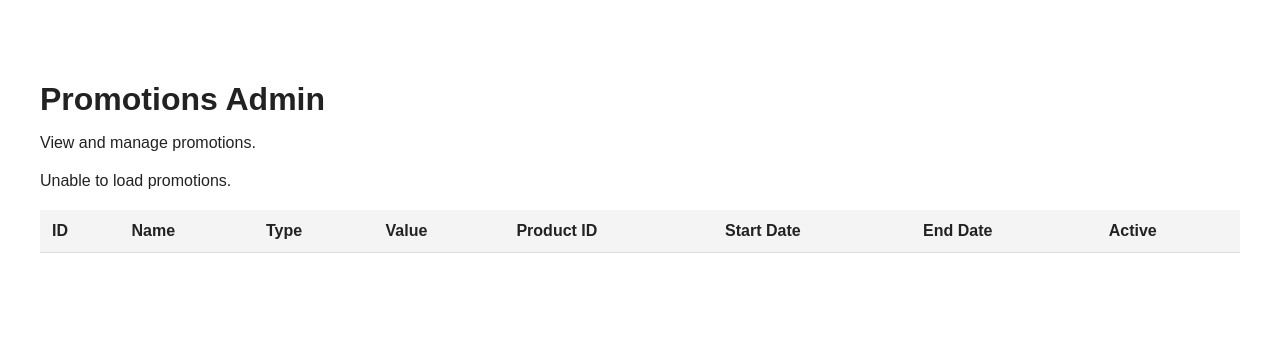
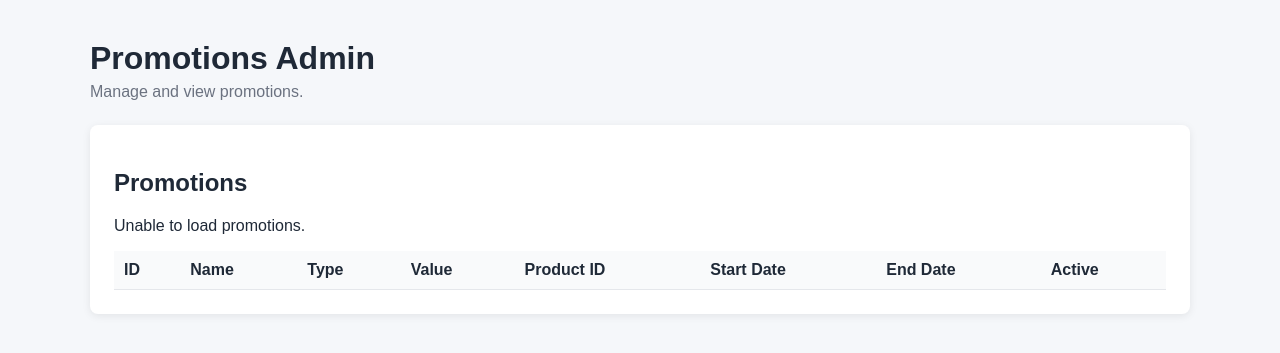
Before and after one commit to CSCI-GA-2820-FA26-001/promotions, a Python web app: template service/templates/index.html in a window 1280 px wide. Shown: the top 353 px of the page. Run offline with Jinja, Linux system fonts and the light colour scheme; the template is opened without the code that fills it, so the values that code supplies are empty.

Commit message:
Apply shared admin UI styling to List Promotions

```diff
--- /dev/null
+++ b/service/static/css/style.css
@@ -0,0 +1,97 @@
+* {
+    box-sizing: border-box;
+}
+
+body {
+    margin: 0;
+    font-family: Arial, Helvetica, sans-serif;
+    background: #f5f7fa;
+    color: #1f2937;
+}
+
+.container {
+    width: min(1100px, 92%);
+    margin: 40px auto;
+}
+
+.page-header {
+    margin-bottom: 24px;
+}
+
+.page-header h1 {
+    margin-bottom: 6px;
+}
+
+.page-header p {
+    margin-top: 0;
+    color: #6b7280;
+}
+
+.card {
+    background: white;
+    border-radius: 8px;
+    padding: 24px;
+    margin-bottom: 24px;
+    box-shadow: 0 2px 8px rgba(0, 0, 0, 0.08);
+}
+
+.search-form {
+    display: grid;
+    gap: 10px;
+}
+
+select,
+input {
+    width: 100%;
+    padding: 10px;
+    border: 1px solid #d1d5db;
+    border-radius: 4px;
+}
+
+.button-row {
+    display: flex;
+    gap: 10px;
+    margin-top: 8px;
+}
+
+button {
+    padding: 10px 18px;
+    border: 0;
+    border-radius: 4px;
+    cursor: pointer;
+}
+
+#search-btn {
+    background: #2563eb;
+    color: white;
+}
+
+#clear-btn {
+    background: #e5e7eb;
+    color: #111827;
+}
+
+#flash-message {
+    min-height: 20px;
+    margin-top: 16px;
+}
+
+.table-wrapper {
+    overflow-x: auto;
+}
+
+table {
+    width: 100%;
+    border-collapse: collapse;
+}
+
+th,
+td {
+    padding: 10px;
+    border-bottom: 1px solid #e5e7eb;
+    text-align: left;
+}
+
+th {
+    background: #f9fafb;
+}
--- a/service/templates/index.html
+++ b/service/templates/index.html
@@ -1,43 +1,45 @@
+
 <!DOCTYPE html>
 <html lang="en">
+
 <head>
     <meta charset="UTF-8">
     <meta name="viewport" content="width=device-width, initial-scale=1.0">
+
     <title>Promotions Admin</title>
-    <script defer src="{{ url_for('static', filename='promotions.js') }}"></script>
-    <style>
-        body {
-            font-family: Arial, sans-serif;
-            max-width: 1200px;
-            margin: 40px auto;
-            padding: 20px;
-            color: #222;
-        }
-        h1 { margin-bottom: 8px; }
-        table {
-            width: 100%;
-            border-collapse: collapse;
-            margin-top: 20px;
-        }
-        th, td {
-            padding: 12px;
-            border-bottom: 1px solid #ddd;
-            text-align: left;
-        }
-        th { background: #f4f4f4; }
-        #list-message { margin-top: 20px; }
-    </style>
+
+    <!-- Shared UI styling from Query Promotions branch -->
+    <link rel="stylesheet"
+          href="{{ url_for('static', filename='css/style.css') }}">
+
+    <!-- Existing List Promotions functionality -->
+    <script defer
+            src="{{ url_for('static', filename='promotions.js') }}"></script>
 </head>
+
 <body>
+    <main class="container">
+
+        <!-- Page Header -->
+        <header class="page-header">
             <h1>Promotions Admin</h1>
-    <p>View and manage promotions.</p>
+            <p>Manage and view promotions.</p>
+        </header>
 
+        <!-- Promotions List Card -->
+        <section class="card">
+            <h2>Promotions</h2>
+
+            <!-- List loading, empty, and error messages -->
             <p id="list-message"
                data-testid="list-message"
-       role="status">
+               role="status"
+               aria-live="polite">
                 Loading promotions...
             </p>
 
+            <!-- Promotions Table -->
+            <div class="table-wrapper">
                 <table data-testid="promotions-table">
                     <thead>
                         <tr>
@@ -51,7 +53,13 @@
                             <th>Active</th>
                         </tr>
                     </thead>
+
                     <tbody id="promotion-list"></tbody>
                 </table>
+            </div>
+        </section>
+
+    </main>
 </body>
+
 </html>
```
Lines whose indentation alone changed are shown as unchanged.
